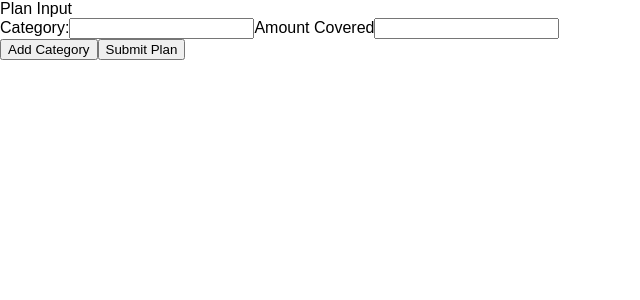
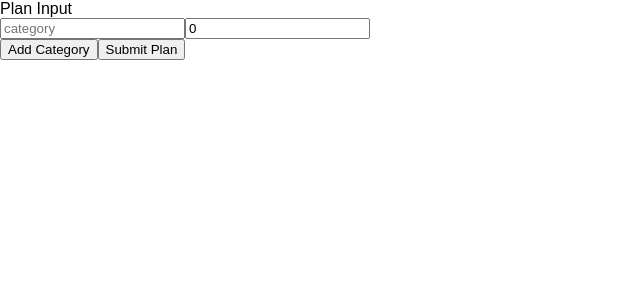
Before and after one commit to rkrowchuk/benefits-prompter, a React (Create React App) app in the folder client/: page /planinput in a window 1280 px wide. Shown: the top 300 px of the page, without its empty margins (0-640 px from the left). Built offline with nearby package versions, Linux system fonts and the light colour scheme.

Commit message:
added ability to add more categories; dynamic form

```diff
--- a/client/src/components/PlanInput.jsx
+++ b/client/src/components/PlanInput.jsx
@@ -4,9 +4,24 @@ import Form from "./Category";
 
 export default function PlanInput() {
   //App.js is parent component
-  const [inputFields, setInputFields] = useState([{ category: "", amountCovered: "" }])
+  const [inputFields, setInputFields] = useState([
+    {
+      category: "",
+      amount: 0,
+    },
+  ]);
 
+  const handleFormChange = (index, event) => {
+    let data = [...inputFields];
+    data[index][event.target.name] = event.target.value;
+    setInputFields(data);
+  };
 
+  const addFields = () => {
+    let newCategory = { category: "", amount: 0 };
+
+    setInputFields([...inputFields, newCategory]);
+  };
 
   //Goals:
   // 1. Render each chosen category in a list within the <form>
@@ -17,35 +32,26 @@ export default function PlanInput() {
     <div>
       Plan Input
       <form>
-        <label>Category:</label>
-        <input type="text"></input>
-        <label>Amount Covered</label>
-        <input type="text"></input>
-        {/* <select>
-          <option name="Category" value="ambulance">Ambulance</option>
-          <option name="Category" value="clinic-visit">Clinic Visit</option>
-          <option name="Category" value="counselling">Counselling</option>
-          <option name="Category" value="dental">Dental</option>
-          <option name="Category" value="disability">Disability</option>
-          <option name="Category" value="fertility">Fertility</option>
-          <option name="Category" value="health-spending">Health Spending</option>
-          <option name="Category" value="massage">Massage</option>
-          <option name="Category" value="orthodontics">Orthodontics</option>
-          <option name="Category" value="orthotics">Orthotics</option>
-
-          <option name="Category" value="physio">Physiotherapy</option>
-          <option name="Category" value="prescription">Prescription</option>
-          <option name="Category" value="psychologist">Psychologist</option>
-          <option name="Category" value="travel-insurance">Travel Insurance</option>
-          <option name="Category" value="vaccinations">Vaccinations</option>
-          <option name="Category" value="vision">Vision</option>
-
-          {/* <option value="other">Other</option> */}
-        {/* </select> */}
-        {/* <label>Add a category</label>
-    <input type="text"></input> */}
+        {inputFields.map((input, index) => {
+          return (
+            <div key={index}>
+              <input
+                name="category"
+                placeholder="category"
+                value={input.category}
+                onChange={(event) => handleFormChange(index, event)}
+              />
+              <input
+                name="amount"
+                placeholder="amount"
+                value={input.amount}
+                onChange={(event) => handleFormChange(index, event)}
+              />
+            </div>
+          );
+        })}
       </form>
-      <button>Add Category</button>
+      <button onClick={addFields}>Add Category</button>
       <button>Submit Plan</button>
     </div>
   );
```
